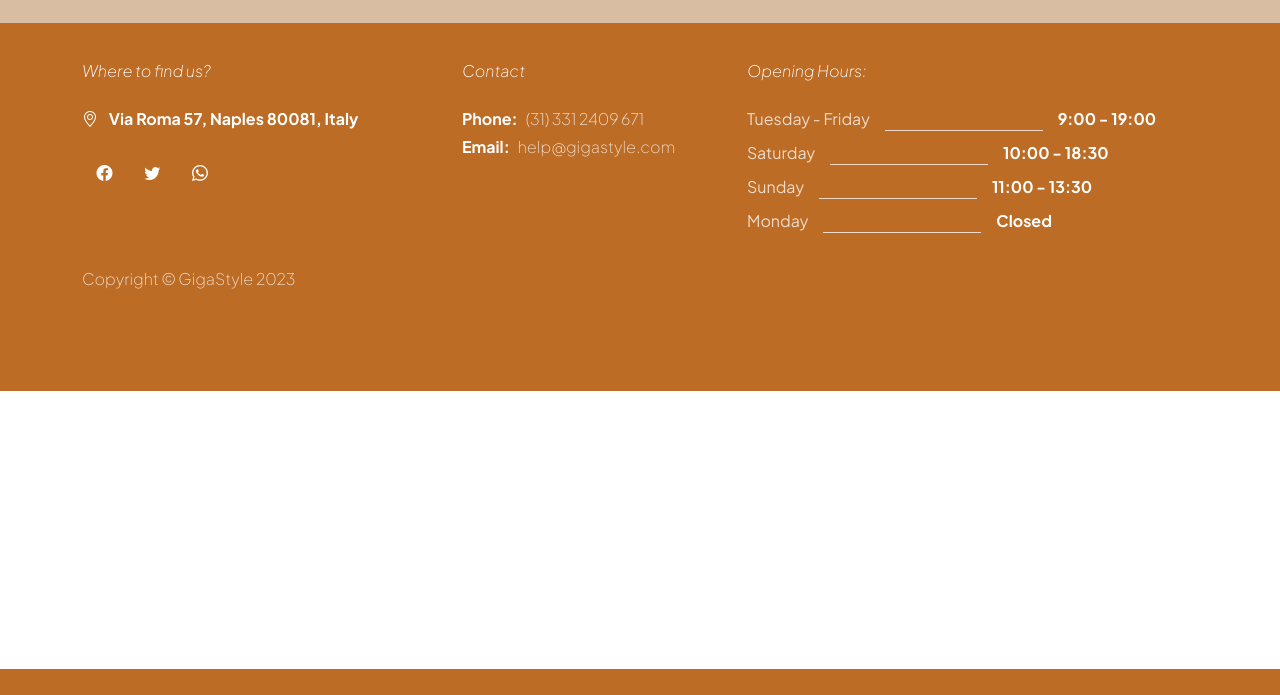
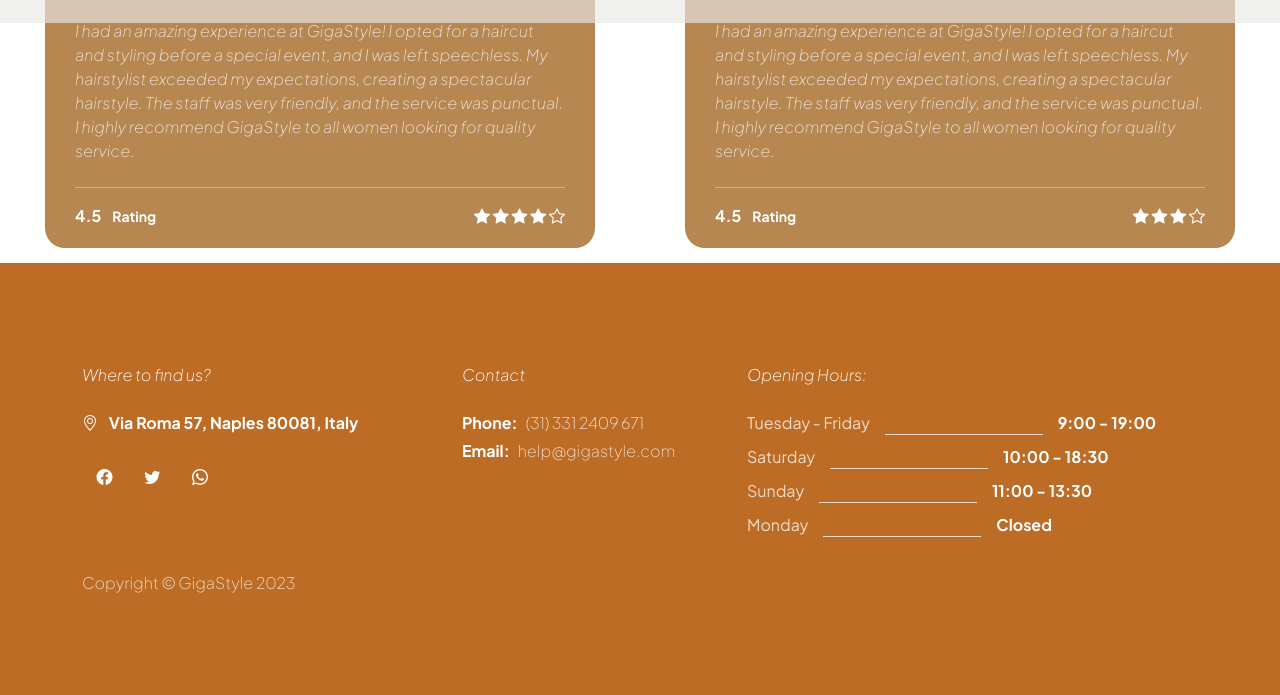
Before and after one commit to carminecoppola/GigaStyle, a Flask app: page /homePage in a window 1280 px wide. Shown: the part 131-826 px from the top of the page. Before the commit the page ends 800 px from the top, so only its background shows below. Run offline with Flask 3, Linux system fonts and the light colour scheme; some libraries are stand-ins or nearby versions.

Commit message:
commitFra

```diff
--- a/templates/homePage.html
+++ b/templates/homePage.html
@@ -1,8 +1,75 @@
 {% extends "template.html" %}
 
 {% block content %}
+    <div class="d-flex justify-content-between">
+        <div class="timeline-container timeline-container-left">
+            <div class="timeline-content">
+                <div class="reviews-block">
+                    <div class="reviews-block-image-wrap d-flex align-items-center">
+                        <img src="../static/images/reviews/young-woman-with-round-glasses-yellow-sweater.jpg" class="reviews-block-image img-fluid" alt="">
 
+                        <div class="">
+                            <h6 class="text-white mb-0">Sandra</h6>
+                            <em class="text-white">Customers</em>
+                        </div>
+                    </div>
 
-    <h1>Ciao sono nella home page</h1>
+                    <div class="reviews-block-info">
+                        <p>
+                            I had an amazing experience at GigaStyle! I opted for a haircut and styling before a special event, and I was left speechless.
+                            My hairstylist exceeded my expectations, creating a spectacular hairstyle. The staff was very friendly, and the service was
+                            punctual. I highly recommend GigaStyle to all women looking for quality service.
+                        </p>
 
+                        <div class="d-flex border-top pt-3 mt-4">
+                            <strong class="text-white">4.5 <small class="ms-2">Rating</small></strong>
+
+                            <div class="reviews-group ms-auto">
+                                <i class="bi-star-fill"></i>
+                                <i class="bi-star-fill"></i>
+                                <i class="bi-star-fill"></i>
+                                <i class="bi-star-fill"></i>
+                                <i class="bi-star"></i>
+                            </div>
+                        </div>
+                    </div>
+                </div>
+            </div>
+        </div>
+
+        <!-- Card duplicata -->
+        <div class="timeline-container timeline-container-left">
+            <div class="timeline-content">
+                <div class="reviews-block">
+                    <div class="reviews-block-image-wrap d-flex align-items-center">
+                        <img src="../static/images/reviews/young-woman-with-round-glasses-yellow-sweater.jpg" class="reviews-block-image img-fluid" alt="">
+
+                        <div class="">
+                            <h6 class="text-white mb-0">Sandra</h6>
+                            <em class="text-white">Customers</em>
+                        </div>
+                    </div>
+
+                    <div class="reviews-block-info">
+                        <p>
+                            I had an amazing experience at GigaStyle! I opted for a haircut and styling before a special event, and I was left speechless.
+                            My hairstylist exceeded my expectations, creating a spectacular hairstyle. The staff was very friendly, and the service was
+                            punctual. I highly recommend GigaStyle to all women looking for quality service.
+                        </p>
+
+                        <div class="d-flex border-top pt-3 mt-4">
+                            <strong class="text-white">4.5 <small class="ms-2">Rating</small></strong>
+
+                            <div class="reviews-group ms-auto">
+                                <i class="bi-star-fill"></i>
+                                <i class="bi-star-fill"></i>
+                                <i class="bi-star-fill"></i>
+                                <i class="bi-star"></i>
+                            </div>
+                        </div>
+                    </div>
+                </div>
+            </div>
+        </div>
+    </div>
 {% endblock %}
```
